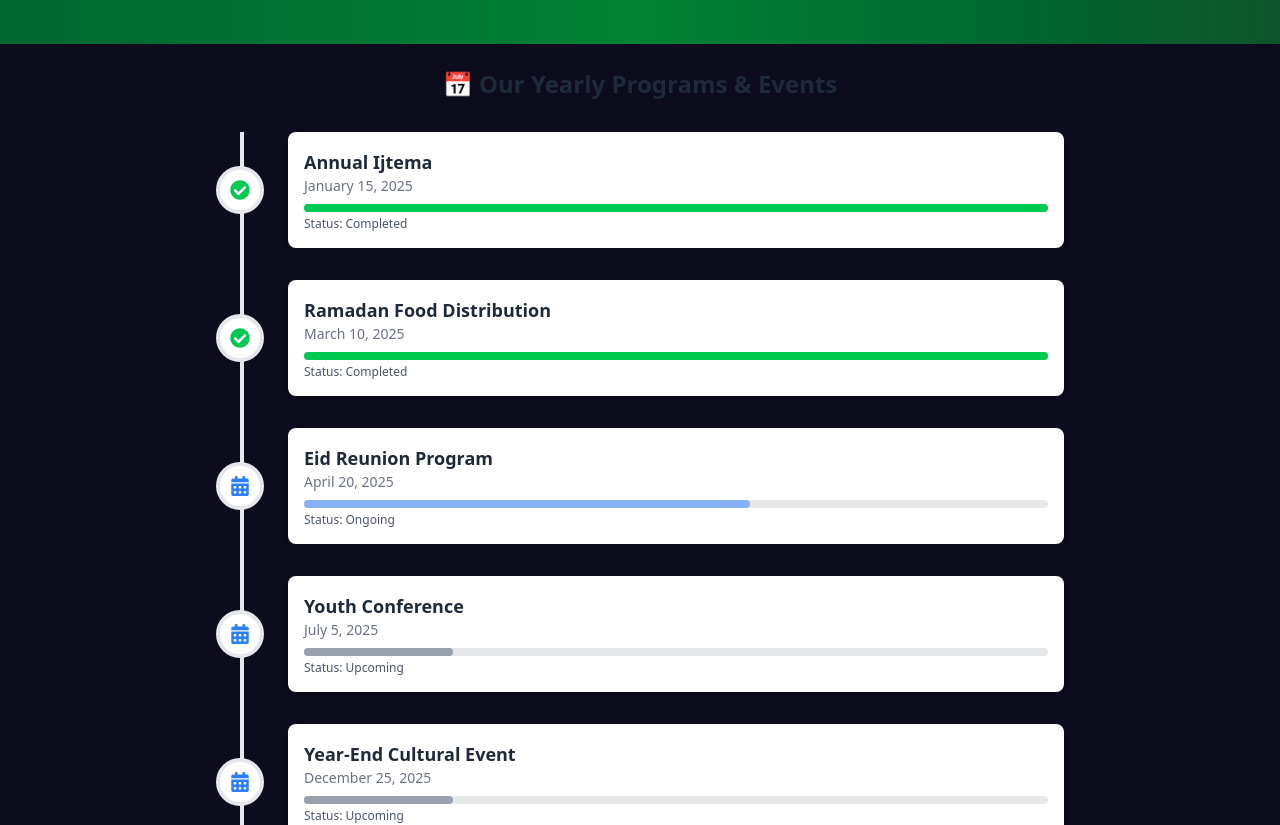
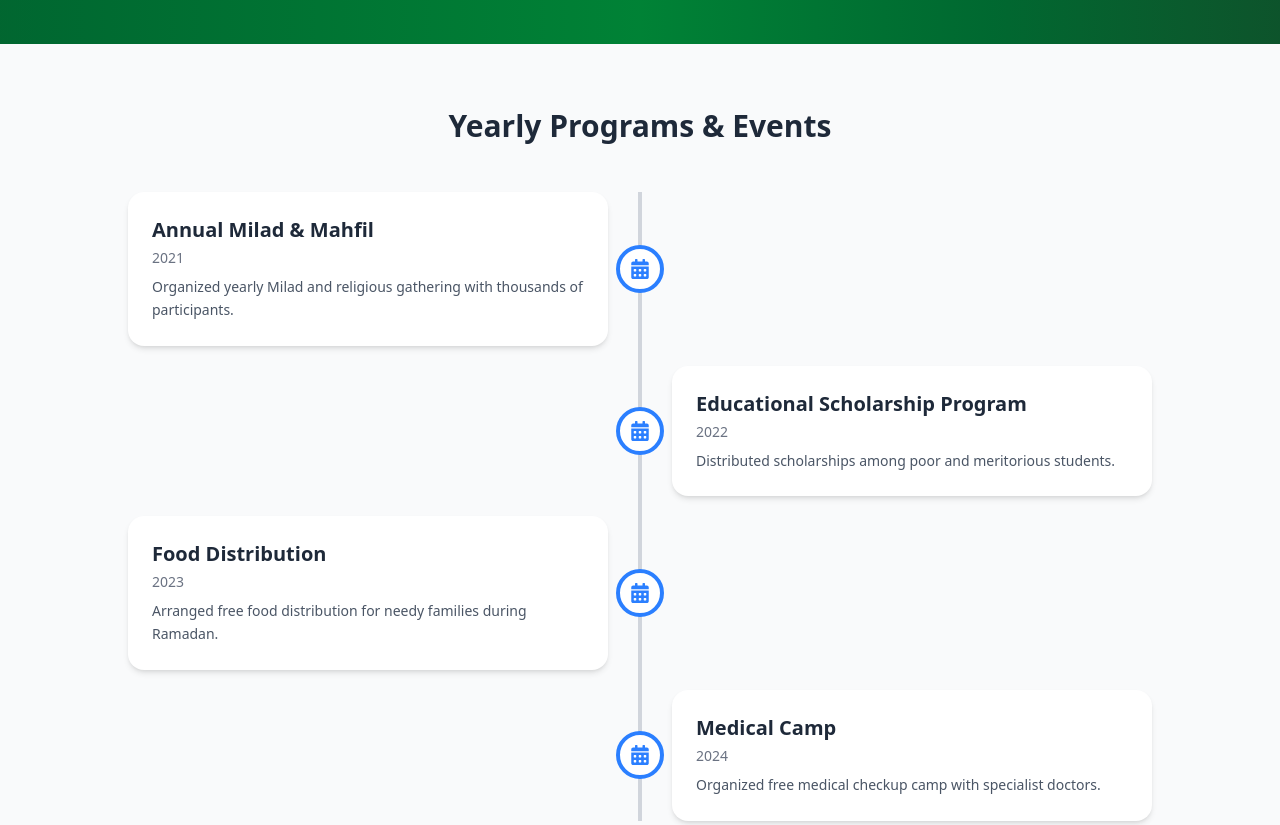
Before and after one commit to nurulazam-dev/haksab-raozan-branch, a React (Vite) app in the folder frontend/: page / in a window 1280 px wide. Shown: the part 460-1285 px from the top of the page. Built offline with nearby package versions, Linux system fonts and the light colour scheme.

Commit message:
YearlyPrograms component update

```diff
--- a/frontend/src/components/Home/YearlyPrograms.jsx
+++ b/frontend/src/components/Home/YearlyPrograms.jsx
@@ -1,101 +1,78 @@
-import { FaCalendarAlt, FaCheckCircle } from "react-icons/fa";
+import { motion } from "framer-motion";
+import { FaCalendarAlt } from "react-icons/fa";
 
-const YearlyPrograms = () => {
 const programs = [
   {
-      id: 1,
-      title: "Annual Ijtema",
-      date: "January 15, 2025",
-      status: "completed",
+    year: "2021",
+    title: "Annual Milad & Mahfil",
+    description:
+      "Organized yearly Milad and religious gathering with thousands of participants.",
   },
   {
-      id: 2,
-      title: "Ramadan Food Distribution",
-      date: "March 10, 2025",
-      status: "completed",
+    year: "2022",
+    title: "Educational Scholarship Program",
+    description:
+      "Distributed scholarships among poor and meritorious students.",
   },
   {
-      id: 3,
-      title: "Eid Reunion Program",
-      date: "April 20, 2025",
-      status: "ongoing",
+    year: "2023",
+    title: "Food Distribution",
+    description:
+      "Arranged free food distribution for needy families during Ramadan.",
   },
   {
-      id: 4,
-      title: "Youth Conference",
-      date: "July 5, 2025",
-      status: "upcoming",
-    },
-    {
-      id: 5,
-      title: "Year-End Cultural Event",
-      date: "December 25, 2025",
-      status: "upcoming",
+    year: "2024",
+    title: "Medical Camp",
+    description: "Organized free medical checkup camp with specialist doctors.",
   },
 ];
 
-  const getStatusColor = (status) => {
-    if (status === "completed") return "bg-green-500";
-    if (status === "ongoing") return "bg-blue-500 animate-pulse";
-    return "bg-gray-400";
-  };
-
+export default function YearlyPrograms() {
   return (
-    <div className="w-full max-w-4xl mx-auto p-6">
-      <h2 className="text-2xl font-bold text-center mb-8 text-gray-800">
-        📅 Our Yearly Programs & Events
+    <div className="relative bg-gray-50 py-16 px-6 lg:px-20">
+      <h2 className="text-3xl font-bold text-center mb-12 text-gray-800">
+        Yearly Programs & Events
       </h2>
 
-      <div className="relative">
-        {/* Vertical Progress Line */}
-        <div className="absolute left-6 top-0 w-1 h-full bg-gray-200"></div>
+      <div className="relative max-w-5xl mx-auto">
+        {/* Middle Progress Bar */}
+        <div className="absolute left-1/2 top-0 h-full w-1 bg-gray-300 transform -translate-x-1/2"></div>
 
-        <div className="space-y-8">
-          {programs.map((program) => (
-            <div key={program.id} className="relative flex items-center">
-              {/* Icon Circle */}
-              <div className="relative z-10 flex items-center justify-center w-12 h-12 rounded-full bg-white border-4 border-gray-200">
-                {program.status === "completed" ? (
-                  <FaCheckCircle className="text-green-500 text-xl" />
-                ) : (
+        <div className="space-y-5">
+          {programs.map((program, index) => (
+            <motion.div
+              key={program.year}
+              initial={{ opacity: 0, x: index % 2 === 0 ? -50 : 50 }}
+              whileInView={{ opacity: 1, x: 0 }}
+              transition={{ duration: 0.6 }}
+              viewport={{ once: true }}
+              className={`relative flex items-center w-full ${
+                index % 2 === 0 ? "justify-start" : "justify-end"
+              }`}
+            >
+              {/* Timeline Icon */}
+              <div className="absolute left-1/2 transform -translate-x-1/2 bg-white border-4 border-blue-500 rounded-full w-12 h-12 flex items-center justify-center z-10">
                 <FaCalendarAlt className="text-blue-500 text-xl" />
-                )}
               </div>
 
-              {/* Program Info */}
-              <div className="ml-6 flex-1 p-4 rounded-lg shadow-md bg-white hover:shadow-lg transition">
-                <h3 className="text-lg font-semibold text-gray-800">
+              {/* Card */}
+              <div
+                className={`bg-white shadow-md rounded-2xl p-6 w-[480px] ${
+                  index % 2 === 0 ? "mr-12" : "ml-12"
+                }`}
+              >
+                <h3 className="text-xl font-semibold text-gray-800 flex items-center gap-2">
                   {program.title}
                 </h3>
-                <p className="text-sm text-gray-500">{program.date}</p>
-                <div className="mt-2 w-full bg-gray-200 rounded-full h-2">
-                  <div
-                    className={`h-2 rounded-full ${getStatusColor(
-                      program.status
-                    )}`}
-                    style={{
-                      width:
-                        program.status === "completed"
-                          ? "100%"
-                          : program.status === "ongoing"
-                          ? "60%"
-                          : "20%",
-                    }}
-                  ></div>
-                </div>
-                <p className="text-xs mt-1 text-gray-600">
-                  Status:{" "}
-                  <span className="capitalize font-medium">
-                    {program.status}
-                  </span>
+                <p className="text-sm text-gray-500 mt-1">{program.year}</p>
+                <p className="mt-2 text-gray-600 text-sm leading-relaxed">
+                  {program.description}
                 </p>
               </div>
-            </div>
+            </motion.div>
           ))}
         </div>
       </div>
     </div>
   );
-};
-
-export default YearlyPrograms;
+}
```
Lines whose indentation alone changed are shown as unchanged.
